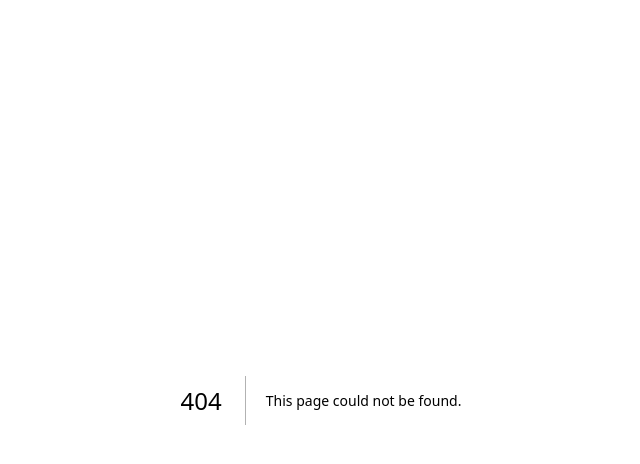
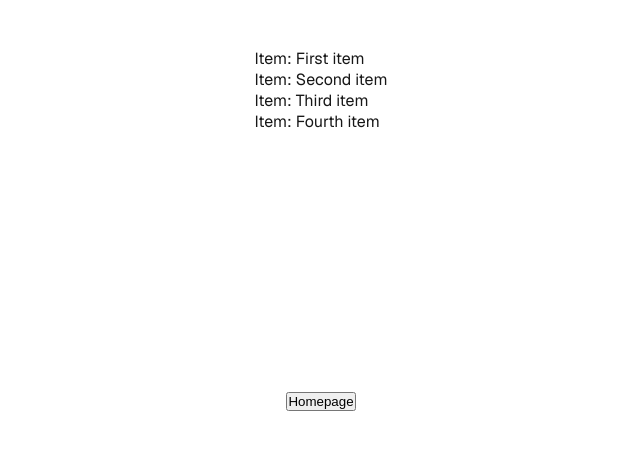
Before and after one commit to TDW-2025/felix-scherer, a Next.js app in the folder tdw-felix-scherer/: page /array-map in a window 1280 px wide. Before the commit this address had no page. Shown: the top 464 px of the page, without its empty margins (319-959 px from the left). Built offline with nearby package versions, Linux system fonts and the light colour scheme.

Commit message:
feat: creating a new page

```diff
--- /dev/null
+++ b/tdw-felix-scherer/src/app/array-map/page.tsx
@@ -0,0 +1,23 @@
+import styles from "@/app/page.module.css";
+
+import Link from "next/link";
+import React from "react";
+
+const ArrayMap = () => {
+  const array = ["First item", "Second item", "Third item", "Fourth item"];
+
+  return (
+    <div className={styles.page}>
+      <div>
+        {array.map((item) => (
+          <div key={item}>Item: {item}</div>
+        ))}
+      </div>
+      <Link href={"/"}>
+        <button>Homepage</button>
+      </Link>
+    </div>
+  );
+};
+
+export default ArrayMap;
--- a/tdw-felix-scherer/src/app/page.tsx
+++ b/tdw-felix-scherer/src/app/page.tsx
@@ -1,11 +1,14 @@
-import Image from "next/image";
 import styles from "./page.module.css";
+import Link from "next/link";
 
 export default function Home() {
   return (
     <div className={styles.page}>
       <h1>Hello World!</h1>
       <h2>This is the edited page.</h2>
+      <Link href={"/array-map"}>
+        <button>Navigate</button>
+      </Link>
     </div>
   );
 }
```
